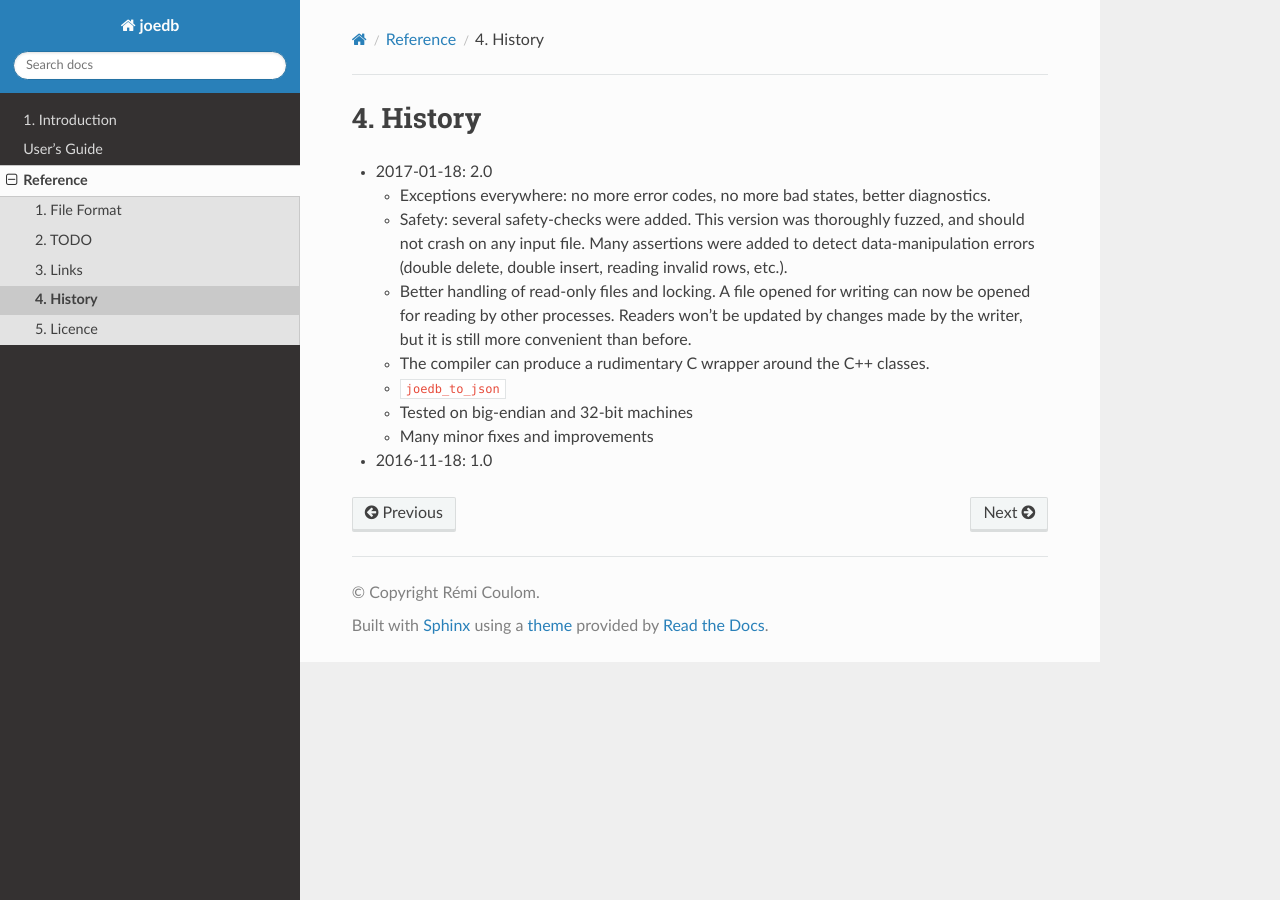
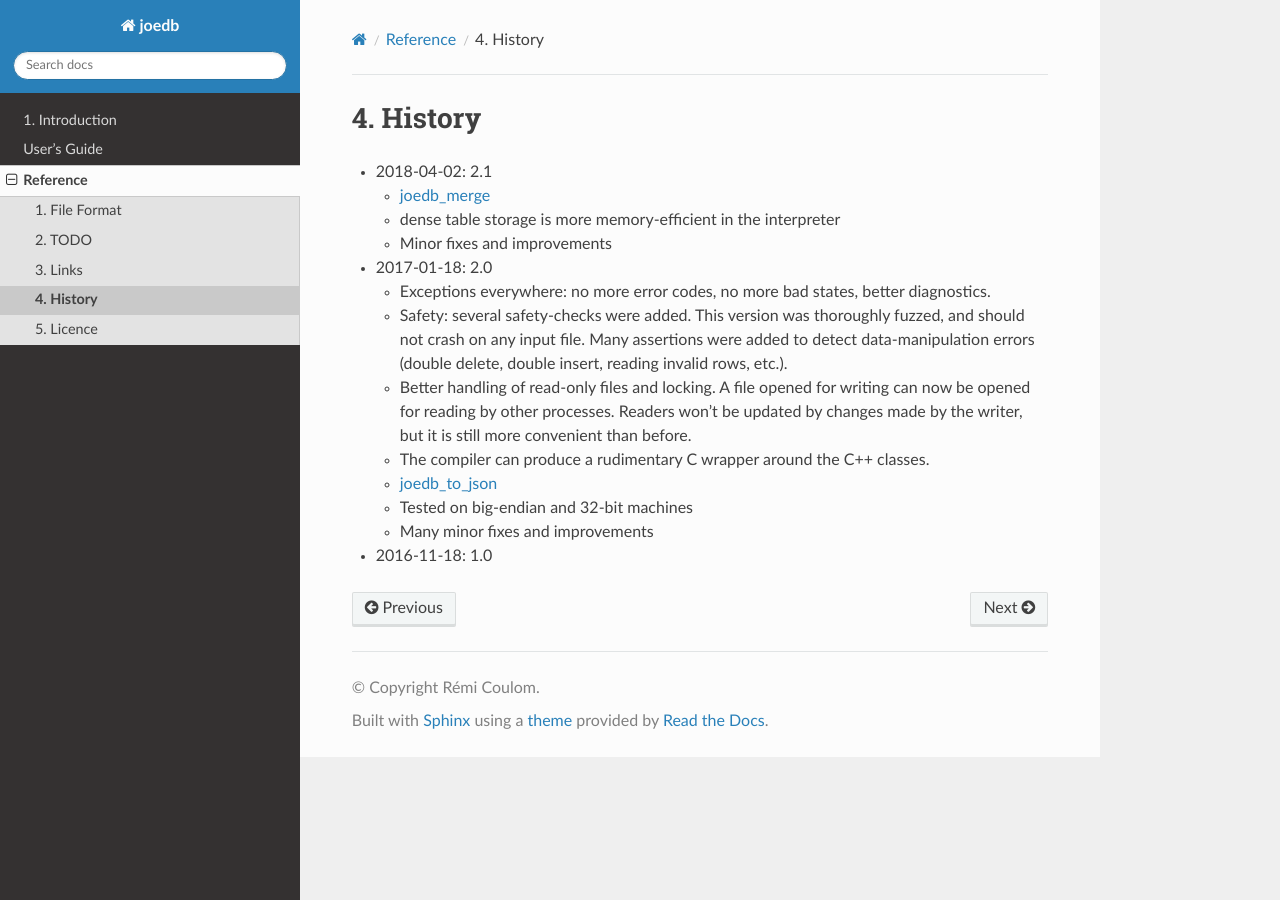
Before and after one commit to Remi-Coulom/joedb, a Sphinx documentation site: the page built from doc/source/history.rst, in a window 1280 px wide. Built offline with Sphinx 7.4.7 and the Read the Docs theme 2.0.0, drawn with Linux system fonts in a browser that asks for light colours; formulas are drawn with MathJax 3.

Commit message:
documentation for joedb_merge, getting ready for releasing 2.1

```diff
--- a/doc/source/getting_started.rst
+++ b/doc/source/getting_started.rst
@@ -70,6 +70,8 @@
 .. literalinclude:: ./tutorial/logdump.sql
    :language: sql
 
+.. _joedb_to_json:
+
 ``joedb_to_json``
 ^^^^^^^^^^^^^^^^^
 
@@ -92,12 +94,14 @@
 
 ``joedb_browser`` uses ``joedb_logdump`` to produce an SQLite database, and invokes ``sqlitebrowser`` to browse it.
 
+.. _joedb_merge:
+
 ``joedb_merge``
 ^^^^^^^^^^^^^^^
 
 ``joedb_merge`` merges multiple files with the same schema into a single file that contains the concatenation of all tables. References are translated. Duplicates are not eliminated.
 
-.. literalinclude:: ./tutorial/joedbi_merge.out
+.. literalinclude:: ./tutorial/joedb_merge.out
    :language: none
 
 For instance, when merging those two databases:
--- a/doc/source/history.rst
+++ b/doc/source/history.rst
@@ -1,5 +1,11 @@
 History
 =======
+
+- 2018-04-02: 2.1
+
+  - :ref:`joedb_merge`
+  - dense table storage is more memory-efficient in the interpreter
+  - Minor fixes and improvements
 
 - 2017-01-18: 2.0
 
@@ -7,7 +13,7 @@
   - Safety: several safety-checks were added. This version was thoroughly fuzzed, and should not crash on any input file. Many assertions were added to detect data-manipulation errors (double delete, double insert, reading invalid rows, etc.).
   - Better handling of read-only files and locking. A file opened for writing can now be opened for reading by other processes. Readers won't be updated by changes made by the writer, but it is still more convenient than before.
   - The compiler can produce a rudimentary C wrapper around the C++ classes.
-  - ``joedb_to_json``
+  - :ref:`joedb_to_json`
   - Tested on big-endian and 32-bit machines
   - Many minor fixes and improvements
 
```
Also changed, not shown: 5 other files.
